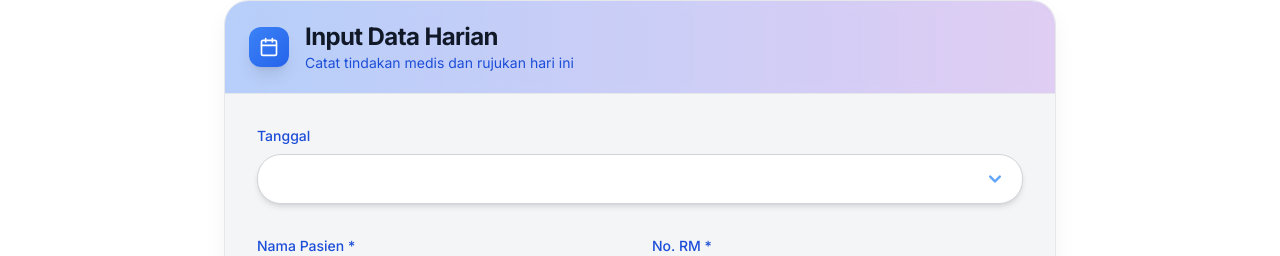
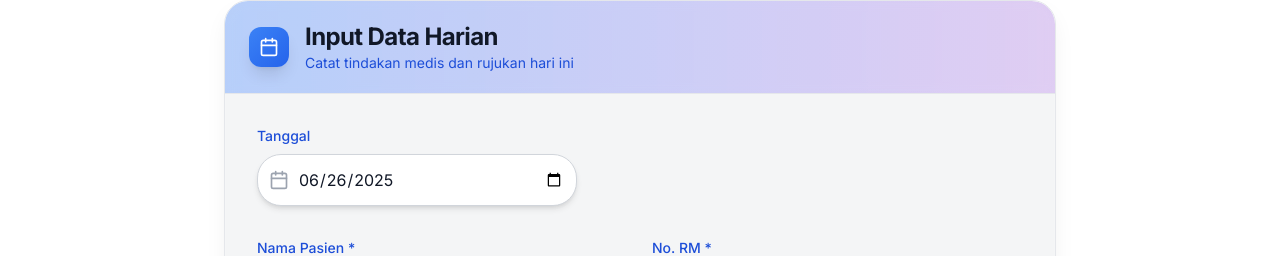
Before and after one commit to RidTheWann/PMDG-Danny-Hanggono, a Next.js app: page /tambah-pasien in a window 1280 px wide. Shown: the part 120-376 px from the top of the page. Built offline with nearby package versions, Linux system fonts and the light colour scheme.

Commit message:
feat: enhance date input with styled input field and calendar icon for improved user experience

```diff
--- a/app/tambah-pasien/page.tsx
+++ b/app/tambah-pasien/page.tsx
@@ -186,16 +186,28 @@ export default function TambahPasienPage(): JSX.Element {
               </div>
             )}
             {/* Date */}
-            <ModernSelect
+            <div className="relative group">
+              <label
+                htmlFor="tanggal"
+                className="block mb-2 text-sm font-medium text-blue-700 transition-all dark:text-blue-300 group-focus-within:text-blue-400"
+              >
+                Tanggal
+              </label>
+              <div className="relative">
+                <div className="absolute inset-y-0 left-0 flex items-center pl-3 pointer-events-none">
+                  <Calendar className="w-5 h-5 text-gray-400 transition-colors group-focus-within:text-blue-500" />
+                </div>
+                <input
+                  type="date"
                   id="tanggal"
                   name="tanggal"
                   value={formData.tanggal}
                   onChange={handleInputChange}
                   required
-              options={[]}
-              placeholder="Pilih tanggal"
-              label="Tanggal"
+                  className="w-full max-w-xs px-3 py-3 pl-10 text-gray-900 transition-all bg-white border border-gray-300 shadow-md outline-none dark:bg-gray-700/80 dark:border-gray-600 rounded-2xl dark:text-white focus:ring-2 focus:ring-blue-500 focus:border-blue-500 hover:border-blue-400 dark:hover:border-blue-500 focus:shadow-lg"
                 />
+              </div>
+            </div>
 
             {/* Patient Info Row */}
             <div className="grid grid-cols-1 gap-6 lg:grid-cols-2">
```
Lines whose indentation alone changed are shown as unchanged.
